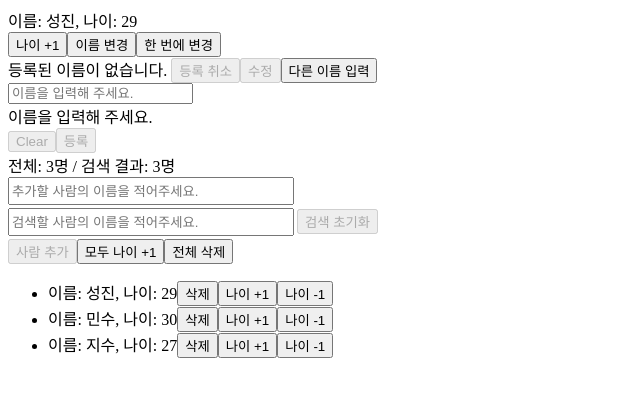
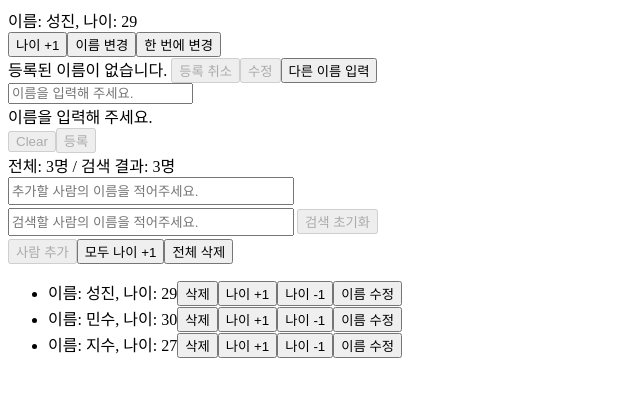
Before and after one commit to wlsdksql12/react-typescript-study, a React (Vite) app: page / in a window 1280 px wide. Shown: the top 396 px of the page, without its empty margins (0-640 px from the left). Built offline with nearby package versions, Linux system fonts and the light colour scheme.

Commit message:
2026-10-12 오후 수업 및 과제

```diff
--- a/src/ProfileList.tsx
+++ b/src/ProfileList.tsx
@@ -6,54 +6,94 @@ interface Profile {
   age: number;
 }
 
-// interface SearchProfile {
-//   profiles: Profile[];
-//   searchName: string;
-//   handleDelete: (id: number) => void;
-//   handleIncreaseAge: (id: number) => void;
-//   handleDecreaseAge: (id: number) => void;
-// }
+interface EditProfileFormProps {
+  editingName: string;
+  changeName: (event: React.ChangeEvent<HTMLInputElement>) => void;
+  handleEdit: (event: React.SubmitEvent<HTMLFormElement>) => void;
+  handleEditCancel: () => void;
+}
 
-// function FilteredProfiles({
-//   profiles,
-//   searchName,
-//   handleDelete,
-//   handleIncreaseAge,
-//   handleDecreaseAge,
-// }: SearchProfile) {
-//   const filteredProfiles = profiles.filter((profile) =>
-//     profile.name.includes(searchName.trim()),
-//   );
+interface ProfileItemProps {
+  profile: Profile;
+  isEditing: boolean;
+  editingId: number | null;
+  handleDelete: (id: number) => void;
+  handleIncreaseAge: (id: number) => void;
+  handleDecreaseAge: (id: number) => void;
+  handleEditingName: (id: number, name: string) => void;
+}
 
-//   return (
-//     <>
-//       {filteredProfiles.map((profile) => (
-//         <li key={profile.id}>
-//           이름: {profile.name}, 나이: {profile.age}
-//           <button type="button" onClick={() => handleDelete(profile.id)}>
-//             삭제
-//           </button>
-//           <button type="button" onClick={() => handleIncreaseAge(profile.id)}>
-//             나이 +1
-//           </button>
-//           <button
-//             type="button"
-//             onClick={() => handleDecreaseAge(profile.id)}
-//             disabled={profile.age === 0}
-//           >
-//             나이 -1
-//           </button>
-//         </li>
-//       ))}
-//     </>
-//   );
-// }
+function ProfileItem({
+  profile,
+  isEditing,
+  editingId,
+  handleDelete,
+  handleIncreaseAge,
+  handleDecreaseAge,
+  handleEditingName,
+}: ProfileItemProps) {
+  return (
+    <li>
+      {isEditing === true && editingId === profile.id
+        ? `이름: ${profile.name}(수정 중), 나이: ${profile.age}`
+        : `이름: ${profile.name}, 나이: ${profile.age}`}
+      <button type="button" onClick={() => handleDelete(profile.id)}>
+        삭제
+      </button>
+      <button type="button" onClick={() => handleIncreaseAge(profile.id)}>
+        나이 +1
+      </button>
+      <button
+        type="button"
+        onClick={() => handleDecreaseAge(profile.id)}
+        disabled={profile.age === 0}
+      >
+        나이 -1
+      </button>
+      <button
+        type="button"
+        onClick={() => handleEditingName(profile.id, profile.name)}
+        disabled={isEditing === true && editingId === profile.id}
+      >
+        이름 수정
+      </button>
+    </li>
+  );
+}
+
+function EditProfileForm({
+  handleEdit,
+  editingName,
+  changeName,
+  handleEditCancel,
+}: EditProfileFormProps) {
+  return (
+    <form onSubmit={handleEdit}>
+      <hr />
+      <div>이름 수정중</div>
+      <input
+        value={editingName}
+        onChange={changeName}
+        placeholder="수정할 이름을 입력해 주세요."
+      />
+      <button type="submit" disabled={editingName.trim().length < 2}>
+        수정
+      </button>
+      <button type="button" onClick={handleEditCancel}>
+        취소
+      </button>
+    </form>
+  );
+}
 
 function ProfileList() {
   const nextId = useRef(4);
   const searchInputRef = useRef<HTMLInputElement>(null);
+  const [isEditing, setIsEditing] = useState(false);
   const [userName, setUserName] = useState("");
   const [search, setSearch] = useState("");
+  const [editingId, setEditingId] = useState<number | null>(null);
+  const [editingName, setEditingName] = useState("");
   const [profiles, setProfiles] = useState<Profile[]>([
     { id: 1, name: "성진", age: 29 },
     { id: 2, name: "민수", age: 30 },
@@ -81,6 +121,7 @@ function ProfileList() {
   // 각각 삭제
   const handleDelete = (id: number) => {
     setProfiles((prev) => prev.filter((profile) => profile.id !== id));
+    if (id === editingId) return handleEditCancel();
   };
 
   // 각각 나이 +1
@@ -118,6 +159,7 @@ function ProfileList() {
   // 전체 삭제
   const handleAllDelete = () => {
     setProfiles([]);
+    handleEditCancel();
   };
 
   // 사람 추가 창 값 입력
@@ -139,6 +181,44 @@ function ProfileList() {
   const handleSearchClear = () => {
     searchInputRef.current?.focus();
     setSearch("");
+  };
+
+  // 각각의 이름 수정
+  const handleEditingName = (id: number, name: string) => {
+    setIsEditing(true);
+    setEditingId(id);
+    setEditingName(name);
+  };
+
+  // 이름 수정창 입력
+  const changeName = (event: React.ChangeEvent<HTMLInputElement>) => {
+    setEditingName(event.target.value);
+  };
+
+  // 이름 수정 저장
+  const handleEdit = (event: React.SubmitEvent<HTMLFormElement>) => {
+    event.preventDefault();
+    const newName = editingName.trim();
+
+    if (editingId === null || newName.length < 2) return;
+
+    setProfiles((prev) =>
+      prev.map((profile) =>
+        profile.id === editingId ? { ...profile, name: newName } : profile,
+      ),
+    );
+
+    // 저장 이후 초기화
+    setEditingId(null);
+    setEditingName("");
+    setIsEditing(false);
+  };
+
+  // 이름 수정 취소
+  const handleEditCancel = () => {
+    setEditingId(null);
+    setEditingName("");
+    setIsEditing(false);
   };
 
   return (
@@ -206,35 +286,27 @@ function ProfileList() {
         </button>
         <ul>
           {filteredProfiles.map((profile) => (
-            <li key={profile.id}>
-              이름: {profile.name}, 나이: {profile.age}
-              <button type="button" onClick={() => handleDelete(profile.id)}>
-                삭제
-              </button>
-              <button
-                type="button"
-                onClick={() => handleIncreaseAge(profile.id)}
-              >
-                나이 +1
-              </button>
-              <button
-                type="button"
-                onClick={() => handleDecreaseAge(profile.id)}
-                disabled={profile.age === 0}
-              >
-                나이 -1
-              </button>
-            </li>
+            <ProfileItem
+              key={profile.id}
+              profile={profile}
+              isEditing={isEditing}
+              editingId={editingId}
+              handleDelete={handleDelete}
+              handleIncreaseAge={handleIncreaseAge}
+              handleDecreaseAge={handleDecreaseAge}
+              handleEditingName={handleEditingName}
+            />
           ))}
-          {/* <FilteredProfiles
-            profiles={profiles}
-            searchName={search}
-            handleDelete={handleDelete}
-            handleIncreaseAge={handleIncreaseAge}
-            handleDecreaseAge={handleDecreaseAge}
-          /> */}
         </ul>
       </form>
+      {editingId !== null ? (
+        <EditProfileForm
+          editingName={editingName}
+          changeName={changeName}
+          handleEdit={handleEdit}
+          handleEditCancel={handleEditCancel}
+        />
+      ) : null}
     </>
   );
 }
```
Also changed, not shown: 1 other file (tests, documents, lock files or other folders).
